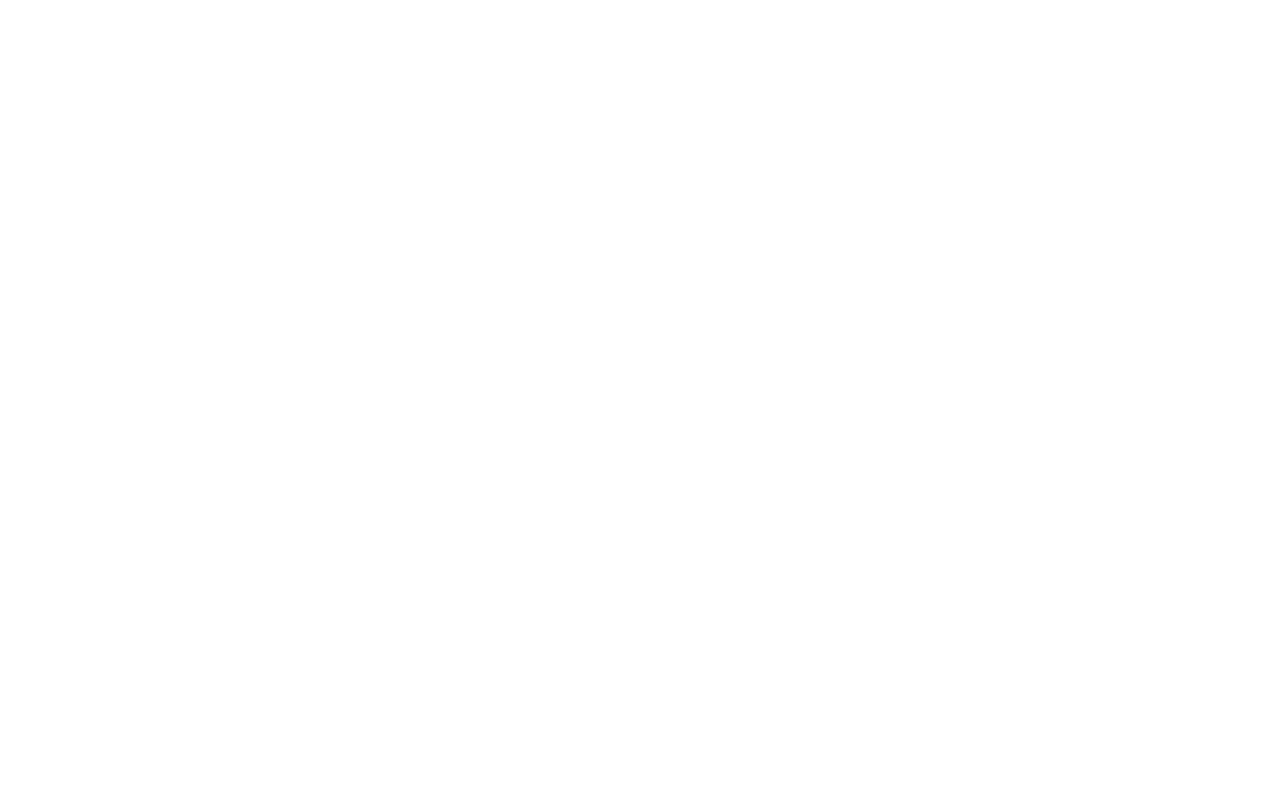
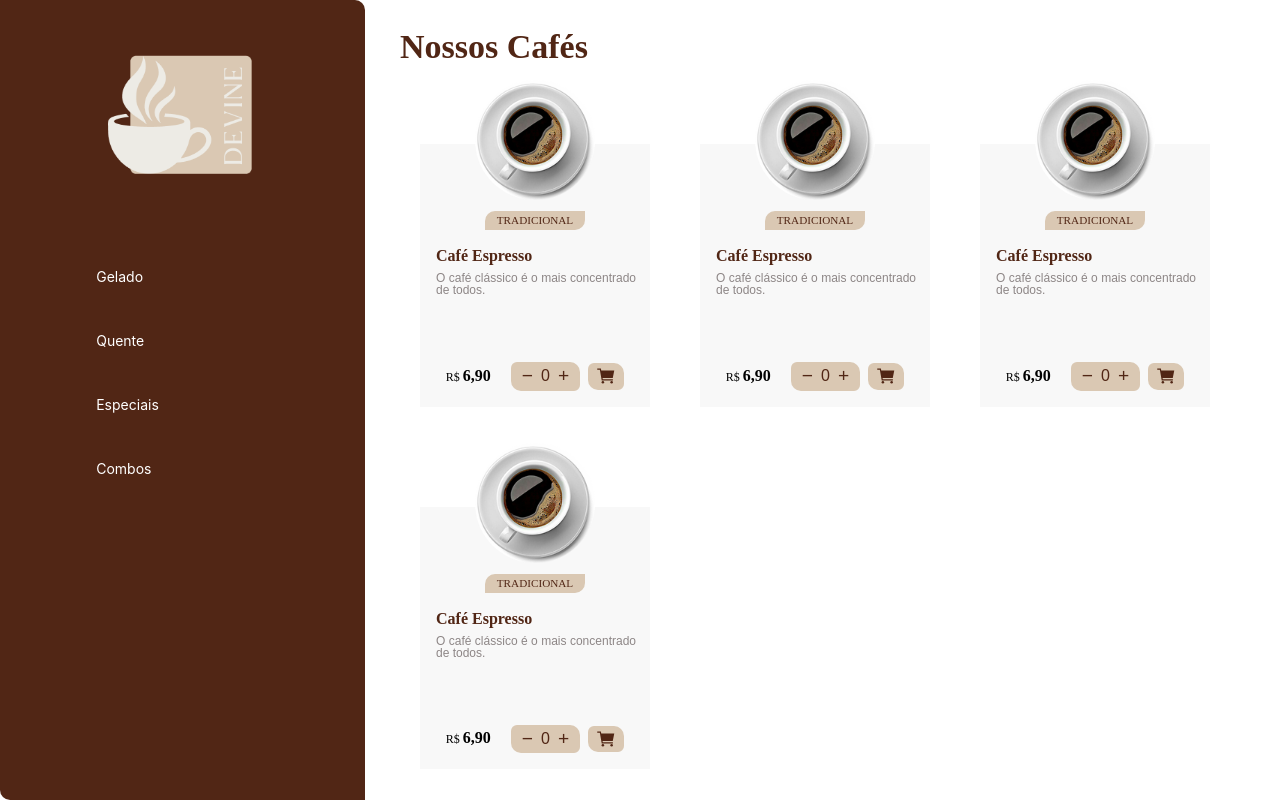
Before and after one commit to Allysonfreitas210695/MaquinaDeCafe, a React (Vite) app in the folder Frontend/maquina-de-cafe/: page /pedido in a window 1280 px wide. Before the commit this address had no page. Shown: the top 802 px of the page. Built offline with nearby package versions, Linux system fonts and the light colour scheme.

Commit message:
feat:adicionei a seta de seguir no Images, fiz o card de cafe e fiz a pagina de Faça Pedido

```diff
--- a/Frontend/maquina-de-cafe/src/assets/Images/index.ts
+++ b/Frontend/maquina-de-cafe/src/assets/Images/index.ts
@@ -7,6 +7,7 @@
 import XicaraDeCafe from "./XicaradeCafé.png"
 import LogoTelaEscolha from "./LogoTelaEscolha.png"
 import Ellipse from "./Ellipse.png"
+import Seguir from "./seguir.png"
 
 export const Images = {
   CafeExpresso,
@@ -18,4 +19,5 @@
   XicaraDeCafe,
   LogoTelaEscolha,
   Ellipse,
+  Seguir,
 };
--- /dev/null
+++ b/Frontend/maquina-de-cafe/src/components/CafeCard/cafecard.tsx
@@ -0,0 +1,46 @@
+import { useState } from "react";
+import * as S from "./style";
+import { Images } from "../../assets/Images";
+import { IoCartSharp } from "react-icons/io5";
+
+interface CoffeeCardProps {
+  title: string;
+  description: string;
+  price: number;
+  tag: string;
+}
+
+export const CafeCard: React.FC<CoffeeCardProps> = ({
+  title,
+  description,
+  price,
+  tag,
+}) => {
+  const [quantity, setQuantity] = useState(0);
+
+  const increment = () => setQuantity((q) => q + 1);
+  const decrement = () => setQuantity((q) => (q > 1 ? q - 1 : 1));
+
+  return (
+    <S.CardContainer>
+      <S.Image src={Images.CafeExpresso} alt={title} />
+      <S.Tag>{tag}</S.Tag>
+      <S.Title>{title}</S.Title>
+      <S.Description>{description}</S.Description>
+      <S.PriceSection>
+        <S.Price>
+          <span> R$ </span>
+          {price.toFixed(2).replace(".", ",")}
+        </S.Price>
+        <S.QuantityControl>
+          <S.Button onClick={decrement}>−</S.Button>
+          <S.QuantityDisplay>{quantity}</S.QuantityDisplay>
+          <S.Button onClick={increment}>+</S.Button>
+        </S.QuantityControl>
+        <S.CartButton>
+          <IoCartSharp />
+        </S.CartButton>
+      </S.PriceSection>
+    </S.CardContainer>
+  );
+};
--- /dev/null
+++ b/Frontend/maquina-de-cafe/src/components/CafeCard/style.ts
@@ -0,0 +1,121 @@
+import styled from "styled-components";
+
+export const CardContainer = styled.div`
+  width: 230px;
+  background: #f8f8f8;
+  padding: 1rem;
+  margin-top: 50px;
+  margin-left: 50px;
+  text-align: center;
+  font-family: sans-serif;
+  margin-bottom: 50px;
+`;
+
+export const Image = styled.img`
+  margin-top: -5rem;
+  width: 120px;
+  height: 120px;
+  object-fit: cover;
+`;
+
+export const Tag = styled.span`
+  background: #dac8b3;
+  width: 100px;
+  color: #512615;
+  font-size: 0.7rem;
+  font-family: Poppins;
+  font-weight: 500px;
+  line-height: 100%;
+  letter-spacing: 0%;
+  padding: 0.25rem 0.5rem;
+  border-top-left-radius: 10px;
+  border-bottom-right-radius: 10px;
+  margin: 0.5rem auto;
+  display: flex;
+  align-items: center;
+  justify-content: center;
+`;
+
+export const Title = styled.h3`
+  font-size: 1rem;
+  font-family: Poppins;
+  font-weight: 600;
+  color: #512615;
+  line-height: 100%;
+  letter-spacing: 0%;
+  margin: 0.5rem 0;
+  display: flex;
+  padding-top: 10px;
+`;
+
+export const Description = styled.p`
+  font-size: 0.75rem;
+  color: #8d8686;
+  margin-bottom: 1rem;
+  display: flex;
+  flex-wrap: wrap;
+  width: 200px;
+  text-align: justify;
+`;
+
+export const PriceSection = styled.div`
+  display: flex;
+  align-items: center;
+  justify-content: center;
+  padding-top: 50px;
+`;
+
+export const Price = styled.span`
+  font-family: Poppins;
+  font-weight: 900;
+  font-size: 1rem;
+  color: #000000;
+  line-height: 100%;
+  letter-spacing: 0%;
+  padding-right: 20px;
+
+  span {
+    color: #000000;
+    font-weight: 400;
+    font-size: 12px;
+  }
+`;
+
+export const QuantityControl = styled.div`
+  display: flex;
+  align-items: center;
+  background-color: #dac8b3;
+  border-radius: 6px;
+  padding: 0.2rem 0.7rem;
+  border-top-right-radius: 10px;
+  border-bottom-left-radius: 10px;
+`;
+
+export const Button = styled.button`
+  background: none;
+  border: none;
+  color: #512615;
+  font-size: 1.2rem;
+  cursor: pointer;
+`;
+
+export const QuantityDisplay = styled.span`
+  margin: 0 0.5rem;
+  font-size: 1rem;
+  color: #512615;
+`;
+
+export const CartButton = styled.button`
+  background-color: #dac8b3;
+
+  color: #512615;
+  padding: 0.2rem 0.5rem;
+  border-radius: 6px;
+  cursor: pointer;
+  margin-left: 0.5rem;
+  font-size: 20px;
+  display: flex;
+  align-items: center;
+  border-top-right-radius: 10px;
+  border-bottom-left-radius: 10px;
+`;
--- /dev/null
+++ b/Frontend/maquina-de-cafe/src/pages/FacaPedido/facapedido.tsx
@@ -0,0 +1,87 @@
+import { Link } from "react-router-dom";
+import * as S from "./style";
+import { Images } from "../../assets/Images";
+import { CafeCard } from "../../components/CafeCard/cafecard";
+
+interface IFacaPedidoProps {
+  Link1: string;
+  Link2: string;
+  Link3: string;
+  Link4: string;
+}
+
+const cafes = [
+  {
+    title: "Café Espresso",
+    description: "O café clássico é o mais concentrado de todos.",
+    price: 6.9,
+    tag: "TRADICIONAL",
+  },
+  {
+    title: "Café Espresso",
+    description: "O café clássico é o mais concentrado de todos.",
+    price: 6.9,
+    tag: "TRADICIONAL",
+  },
+  {
+    title: "Café Espresso",
+    description: "O café clássico é o mais concentrado de todos.",
+    price: 6.9,
+    tag: "TRADICIONAL",
+  },
+  {
+    title: "Café Espresso",
+    description: "O café clássico é o mais concentrado de todos.",
+    price: 6.9,
+    tag: "TRADICIONAL",
+  },
+];
+
+const facaPedido: IFacaPedidoProps[] = [
+  { Link1: "Gelado", Link2: "Quente", Link3: "Especiais", Link4: "Combos" },
+];
+
+export const FacaPedido = () => {
+  return (
+    <S.Container__Pedido_Header>
+      {facaPedido.map(({ Link1, Link2, Link3, Link4 }) => (
+        <S.Navegacao__Header>
+          <S.Header__Logo src={Images.LogoTelaEscolha} />
+          <S.Nav>
+            <Link className="link" to={""}>
+              {Link1}
+            </Link>
+            <Link className="link" to={""}>
+              {Link2}
+            </Link>
+            <Link className="link" to={""}>
+              {Link3}
+            </Link>
+            <Link className="link" to={""}>
+              {Link4}
+            </Link>
+          </S.Nav>
+        </S.Navegacao__Header>
+      ))}
+
+      <S.Pedido__Escolha>
+        <S.Titulo>Nossos Cafés</S.Titulo>
+        <S.Container__Card>
+          {cafes.map(({ title, description, price, tag }) => (
+            <CafeCard
+              title={title}
+              description={description}
+              price={price}
+              tag={tag}
+            />
+          ))}
+        </S.Container__Card>
+      </S.Pedido__Escolha>
+      <S.Button__Seguir>
+        <Link className="seguir__link" to={""}>
+          <img src={Images.Seguir} alt="Seta de Seguir" />
+        </Link>
+      </S.Button__Seguir>
+    </S.Container__Pedido_Header>
+  );
+};
--- /dev/null
+++ b/Frontend/maquina-de-cafe/src/pages/FacaPedido/style.ts
@@ -0,0 +1,90 @@
+import styled from "styled-components";
+
+export const Container__Pedido_Header = styled.div`
+  background-color: #ffffff;
+  display: flex;
+  flex-direction: column;
+  align-items: start;
+  justify-content: flex-end;
+`;
+
+export const Navegacao__Header = styled.div`
+  background-color: #512615;
+  width: 365px;
+  height: 100vh;
+  position: fixed;
+  top: 0;
+  left: 0;
+  border-top-right-radius: 10px;
+  border-bottom-left-radius: 10px;
+  display: flex;
+  flex-direction: column;
+  align-items: center;
+  padding: 50px;
+`;
+
+export const Header__Logo = styled.img`
+  width: 150px;
+  height: 130px;
+`;
+
+export const Nav = styled.div`
+  padding-top: 90px;
+  padding-right: 110px;
+  display: flex;
+  flex-direction: column;
+  gap: 50px;
+
+  .link {
+    color: #ffffff;
+    font-family: Inter;
+    font-weight: 400;
+    font-size: 14px;
+    line-height: 100%;
+    letter-spacing: 0%;
+    text-decoration: none;
+  }
+`;
+
+export const Titulo = styled.h1`
+  font-family: Poppins;
+  font-weight: 700;
+  font-size: 34px;
+  line-height: 100%;
+  letter-spacing: 0%;
+  padding-top: 30px;
+  padding-left: 30px;
+  padding-bottom: 30px;
+  color: #512615;
+`;
+
+export const Pedido__Escolha = styled.div`
+  max-width: 80vw;
+  margin-left: 370px;
+  display: flex;
+  flex-direction: column;
+`;
+
+export const Container__Card = styled.div`
+  display: grid;
+  grid-template-columns: repeat(3, 1fr);
+`;
+
+export const Button__Seguir = styled.div`
+  background-color: #512615;
+  margin-left: auto;
+  margin-bottom: 20px;
+  margin-right: 20px;
+  margin-top: 110px;
+  padding: 10px 20px;
+  display: flex;
+  align-items: center;
+  justify-content: center;
+  border-top-right-radius: 10px;
+  border-bottom-left-radius: 10px;
+
+  img {
+    width: 40px;
+    height: 30px;
+  }
+`;
--- a/Frontend/maquina-de-cafe/src/routes/index.tsx
+++ b/Frontend/maquina-de-cafe/src/routes/index.tsx
@@ -1,11 +1,13 @@
 import { Route, Routes, BrowserRouter } from "react-router-dom";
 import Home from "../pages/home";
+import { FacaPedido } from "../pages/FacaPedido/facapedido";
 
 function RoutesApp() {
   return (
     <BrowserRouter>
       <Routes>
         <Route path="/" element={<Home />} />
+        <Route path="/pedido" element={<FacaPedido />} />
       </Routes>
     </BrowserRouter>
   );
```
Also changed, not shown: Frontend/maquina-de-cafe/src/assets/Images/seguir.png (added).
